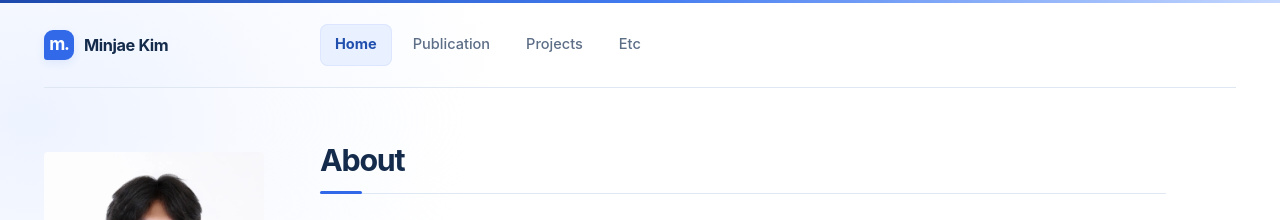
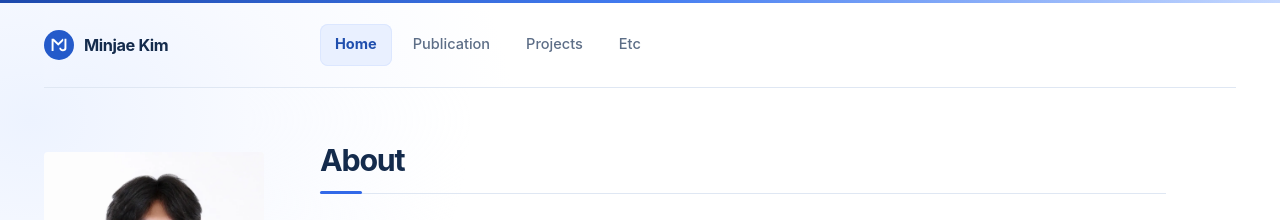
Before and after one commit to kmj200392/kmj200392.github.io, a Jekyll site: the page built from _pages/about.md, in a window 1280 px wide. Shown: the top 220 px of the page. Built offline with Jekyll 4.4.1, drawn with Linux system fonts in a browser that asks for light colours.

Commit message:
Update personal brand logo and icons

```diff
--- a/_includes/header.html
+++ b/_includes/header.html
@@ -1,7 +1,7 @@
 <a class="skip-link" href="#main-content">Skip to content</a>
 <header class="site-header">
   <div class="header-inner">
-    <a class="site-name" href="{{ '/' | relative_url }}"><span class="site-monogram" aria-hidden="true">m.</span>{{ site.author.name }}</a>
+    <a class="site-name" href="{{ '/' | relative_url }}"><img class="site-monogram" src="{{ '/assets/images/brand/circle_blue.svg' | relative_url }}" alt="" width="30" height="30">{{ site.author.name }}</a>
     <nav class="site-nav" aria-label="Main navigation">
       {% for item in site.data.navigation %}
       <a href="{{ item.url | relative_url }}"{% if page.url == item.url %} aria-current="page"{% elsif item.url == '/projects/' and page.url contains '/projects/' %} aria-current="page"{% endif %}>{{ item.title }}</a>
--- a/_layouts/default.html
+++ b/_layouts/default.html
@@ -6,10 +6,10 @@
     <title>{% if page.title and page.title != "" %}{{ page.title }} · {% endif %}{{ site.title }}</title>
     <meta name="description" content="{{ site.description }}">
     <meta name="theme-color" content="#ffffff">
+    <link rel="icon" type="image/svg+xml" href="{{ '/assets/images/brand/circle_blue.svg' | relative_url }}">
+    <link rel="icon" type="image/png" sizes="32x32" href="{{ '/assets/images/brand/icon-32.png' | relative_url }}">
+    <link rel="apple-touch-icon" href="{{ '/assets/images/brand/apple-touch-icon.png' | relative_url }}">
     {% if site.author.avatar %}
-    <link rel="icon" type="image/png" href="{{ site.author.avatar | relative_url }}">
-    <link rel="icon" type="image/svg+xml" sizes="any" href="{{ '/assets/images/favicon.svg' | relative_url }}">
-    <link rel="apple-touch-icon" href="{{ site.author.avatar | relative_url }}">
     <meta property="og:image" content="{{ site.author.avatar | absolute_url }}">
     <meta name="twitter:card" content="summary">
     <meta name="twitter:image" content="{{ site.author.avatar | absolute_url }}">
--- a/assets/css/main-v2.css
+++ b/assets/css/main-v2.css
@@ -102,19 +102,10 @@ a:focus-visible {
 .site-name:hover { text-decoration: none; }
 
 .site-monogram {
-  display: grid;
-  place-items: center;
+  display: block;
   width: 30px;
   height: 30px;
-  padding-bottom: 2px;
-  border-radius: 9px 9px 9px 3px;
-  background: var(--accent);
-  color: #fff;
-  font-size: 1.1rem;
-  line-height: 1;
-  font-weight: 700;
-  letter-spacing: -0.07em;
-  box-shadow: 0 3px 9px #3269e81a;
+  flex: none;
 }
 
 .site-nav { display: flex; align-items: center; gap: 6px; }
```
Also changed, not shown: assets/images/brand/apple-touch-icon.png (added), assets/images/brand/circle_black.svg (added), assets/images/brand/circle_blue.svg (added), assets/images/brand/circle_light_blue.svg (added), assets/images/brand/circle_light_blue_navy.svg (added), assets/images/brand/circle_navy.svg (added), assets/images/brand/circle_white.svg (added), assets/images/brand/circle_white_navy.svg (added), assets/images/brand/favicon.ico (added), assets/images/brand/icon-32.png (added), assets/images/brand/text_black.svg (added), assets/images/brand/text_blue.svg (added), assets/images/brand/text_light_blue.svg (added), assets/images/brand/text_navy.svg (added), 1 more files.
